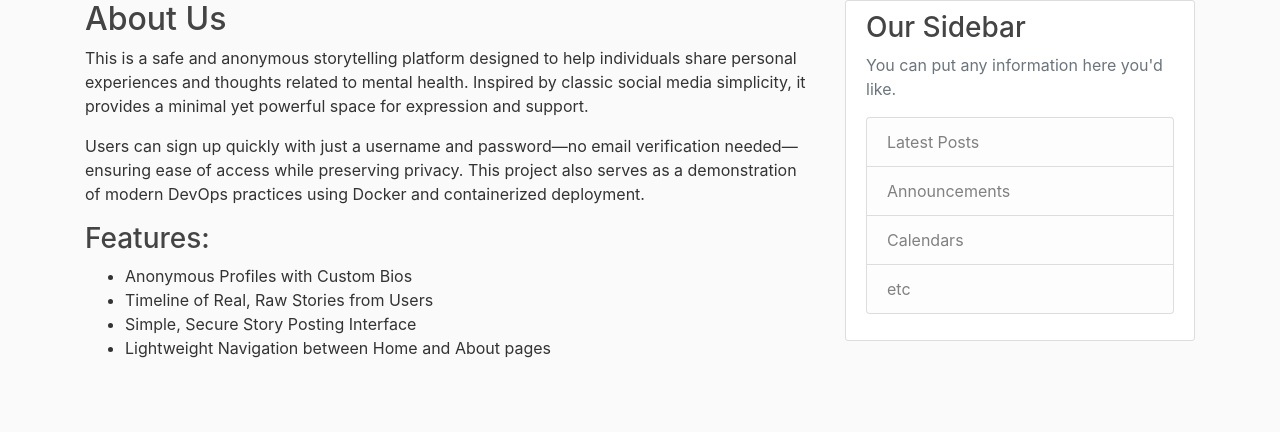
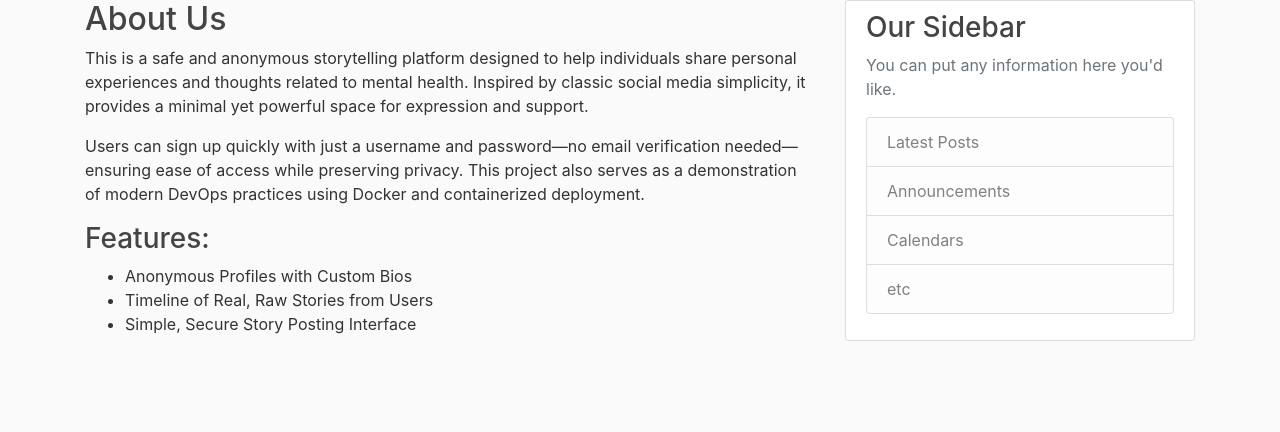
Before and after one commit to aadhil-anwer/lpu-twitter-django, a Django app: page /about/ in a window 1280 px wide. Shown: the part 80-512 px from the top of the page. Run offline with Django 5.2, Linux system fonts and the light colour scheme; some libraries are stand-ins or nearby versions.

Commit message:
db debug

```diff
--- a/blog/templates/blog/about.html
+++ b/blog/templates/blog/about.html
@@ -9,7 +9,7 @@
     <li>Anonymous Profiles with Custom Bios</li>
     <li>Timeline of Real, Raw Stories from Users</li>
     <li>Simple, Secure Story Posting Interface</li>
-    <li>Lightweight Navigation between Home and About pages</li>
+
 </ul>
 
 {%endblock content%}
```
